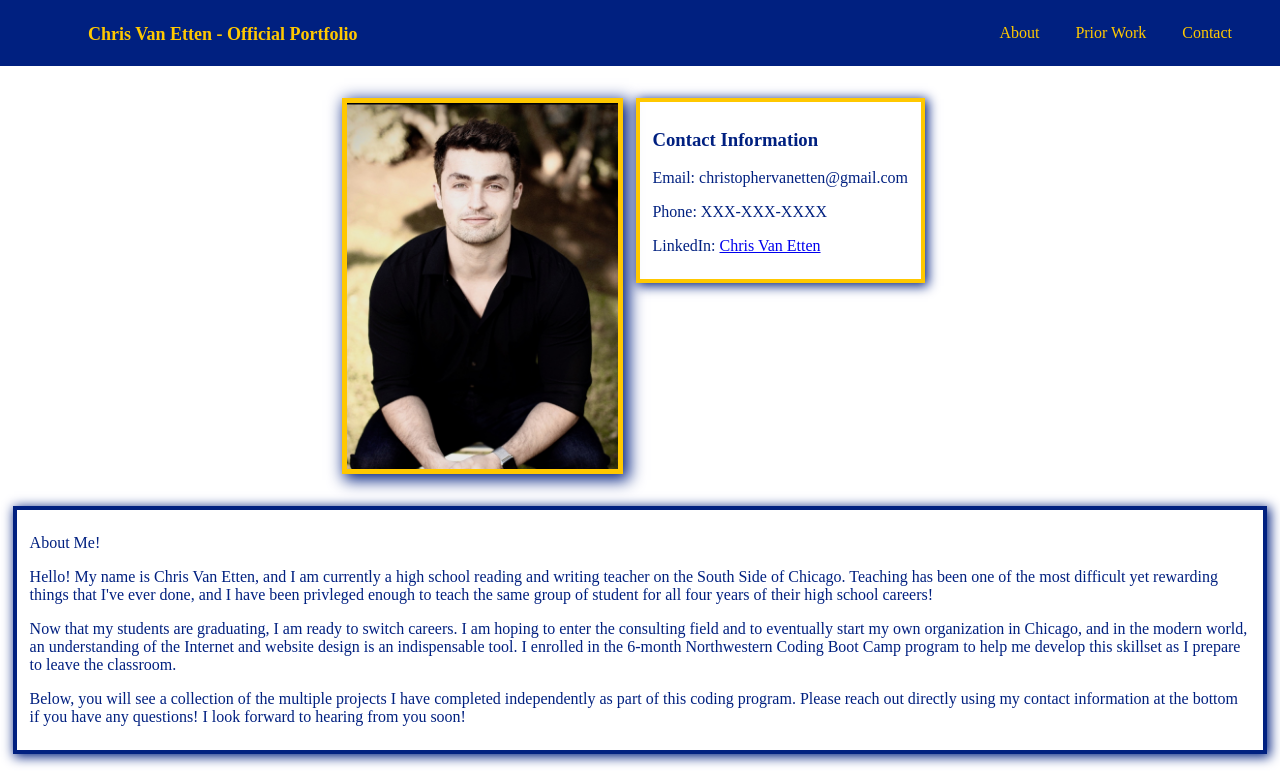
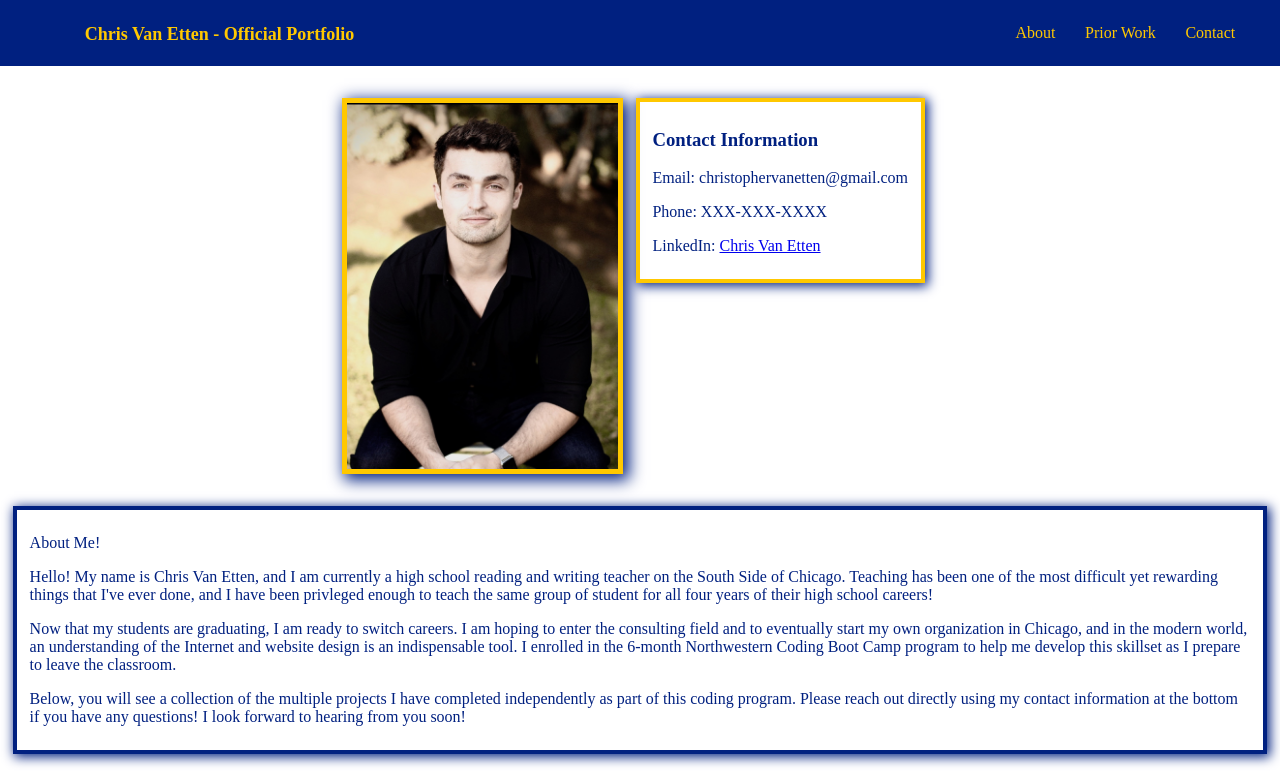
Before and after one commit to MistahV/Professional-Portolio_Van-Etten, a plain HTML site: page index.html in a window 1280 px wide. Shown: the top 771 px of the page. Drawn offline with Linux system fonts and the light colour scheme.

Commit message:
modified CSS

```diff
--- a/assets/css/style.css
+++ b/assets/css/style.css
@@ -35,8 +35,8 @@ nav {
 
 li {
     display: inline;
-    padding-right: 1rem;
-    padding-left: 1rem;
+    padding-right: .8rem;
+    padding-left: .8rem;
 }
 
 
```
